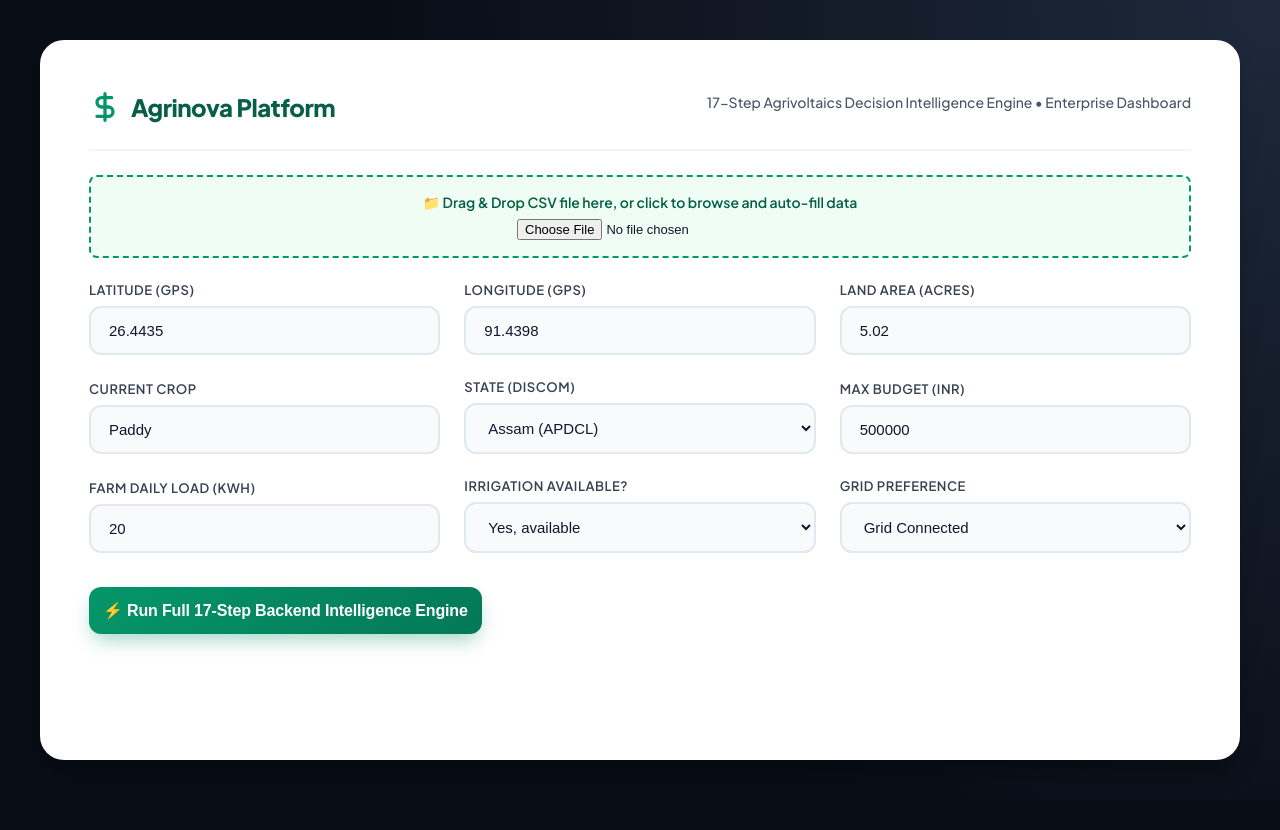
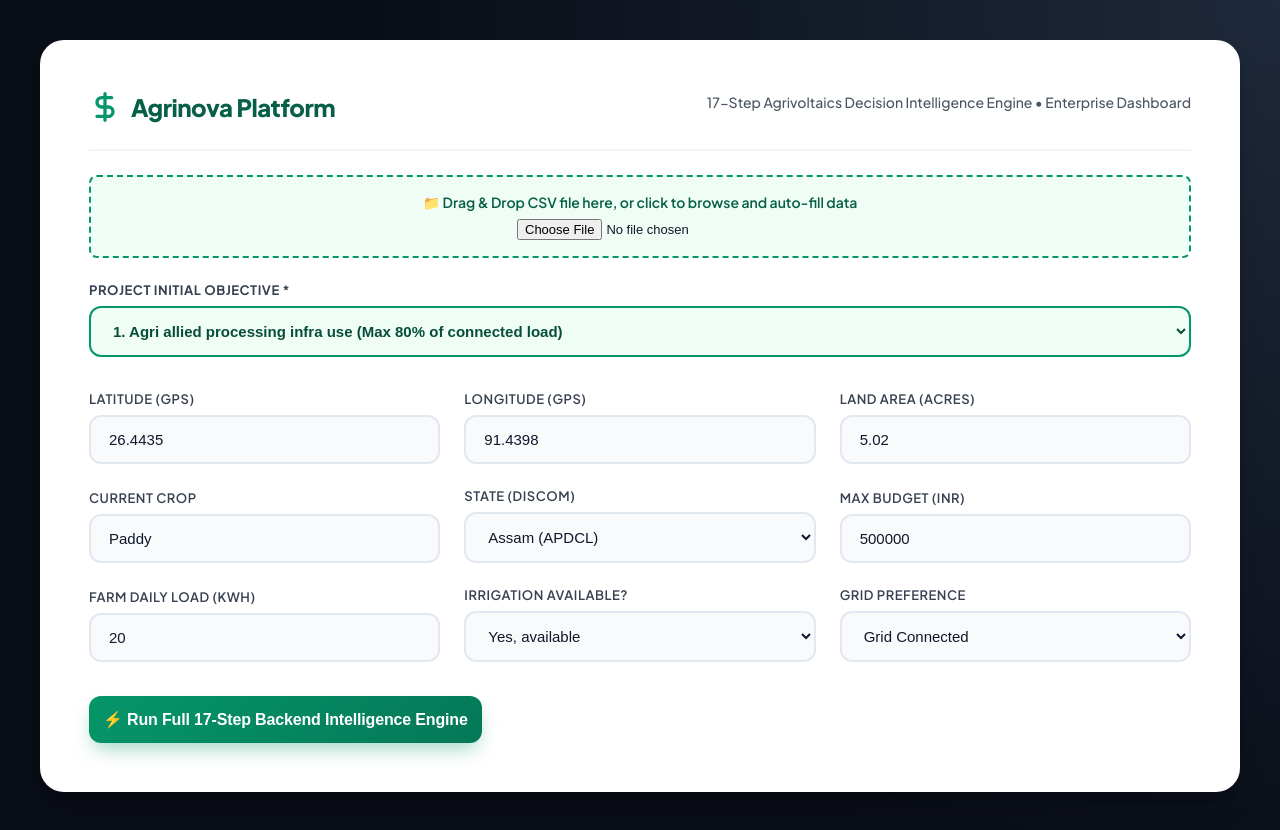
Before and after one commit to Bipin18-git/agrinova-frontend, a React app: page / in a window 1280 px wide. Before the commit the page ends 800 px from the top, so only its background shows below. Built offline with nearby package versions, Linux system fonts and the light colour scheme; the HTML template or start-up script is replaced by a standard one.

Commit message:
Added Project Initial Objective dropdown and updated API payload

```diff
--- a/src/App.jsx
+++ b/src/App.jsx
@@ -7,6 +7,7 @@ export default function App() {
   const [loading, setLoading] = useState(false);
 
   const [formData, setFormData] = useState({
+    initial_objective: "1. Agri allied processing infra use (Max 80% of connected load)",
     latitude: 26.4435,
     longitude: 91.4398,
     land_area_acres: 5.02,
@@ -37,6 +38,7 @@ export default function App() {
         headers.forEach((h, index) => {
           if (values[index] !== undefined && values[index] !== "") {
             const val = values[index];
+            if (h.includes("objective")) newData.initial_objective = val;
             if (h.includes("lat")) newData.latitude = Number(val);
             if (h.includes("lon")) newData.longitude = Number(val);
             if (h.includes("area") || h.includes("land")) newData.land_area_acres = Number(val);
@@ -60,6 +62,7 @@ export default function App() {
 
     const payload = {
       project_id: "AV-ASSAM-0001",
+      initial_objective: formData.initial_objective,
       location: { latitude: Number(formData.latitude), longitude: Number(formData.longitude) },
       land_area_acres: Number(formData.land_area_acres),
       current_crop: formData.current_crop,
@@ -70,6 +73,7 @@ export default function App() {
       preferred_operation: formData.preferred_operation,
     };
 
+    // LOCAL URL SET KIYA HAI YAHAN
     const BACKEND_URL = "http://127.0.0.1:8000";
 
     try {
@@ -83,7 +87,7 @@ export default function App() {
       const data = await res.json();
       setResponse(data);
     } catch (error) {
-      setResponse({ error: "Backend connection failed. Is FastAPI running?" });
+      setResponse({ error: "Backend connection failed. Is FastAPI running on local?" });
     } finally {
       setLoading(false);
     }
@@ -127,8 +131,10 @@ export default function App() {
         doc.rect(20, y, 170, 8, "F");
       }
       doc.text(key.replace(/_/g, ' ').toUpperCase(), 25, y + 6);
-      doc.text(String(val), 115, y + 6);
-      y += 8;
+
+      const textLines = doc.splitTextToSize(String(val), 80);
+      doc.text(textLines, 115, y + 6);
+      y += 8 + ((textLines.length - 1) * 5);
     });
 
     doc.setDrawColor(229, 231, 235);
@@ -184,6 +190,18 @@ export default function App() {
 
         <form onSubmit={handleSubmit}>
           <div className="form-grid">
+
+            {/* COMPULSORY INITIAL OBJECTIVE SELECTOR */}
+            <div className="input-group full-width" style={{ marginBottom: '10px' }}>
+              <label style={{ fontWeight: '700', fontSize: '13px', color: '#374151' }}>Project Initial Objective *</label>
+              <select name="initial_objective" className="saas-input" value={formData.initial_objective} onChange={handleChange} required style={{ border: '2px solid #059669', backgroundColor: '#f0fdf4', color: '#064e3b', fontWeight: '600' }}>
+                <option value="1. Agri allied processing infra use (Max 80% of connected load)">1. Agri allied processing infra use (Max 80% of connected load)</option>
+                <option value="2. Agriculture (<10kw)">2. Agriculture (&lt;10kw)</option>
+                <option value="3. Dual income through Energy + agri (>500 kw)">3. Dual income through Energy + agri (&gt;500 kw)</option>
+                <option value="4. Standalone BESS">4. Standalone BESS</option>
+              </select>
+            </div>
+
             <div className="input-group">
               <label style={{ fontWeight: '600', fontSize: '13px', color: '#374151' }}>Latitude (GPS)</label>
               <input type="number" step="any" name="latitude" className="saas-input" value={formData.latitude} onChange={handleChange} required />
```
